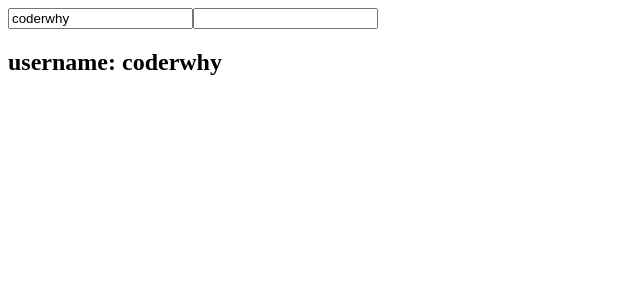
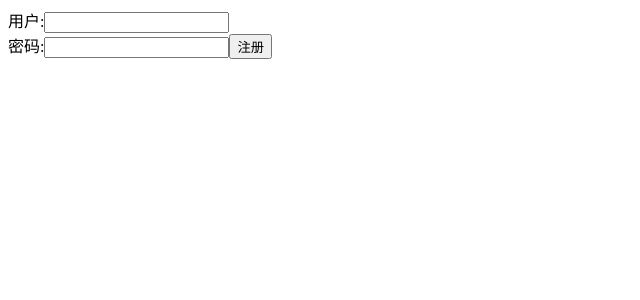
Before and after one commit to yzjgogo/vue3study, a React (Create React App) app in the folder react_scaffold/: page / in a window 1280 px wide. Shown: the top 300 px of the page, without its empty margins (0-640 px from the left). Built offline with nearby package versions, Linux system fonts and the light colour scheme.

Commit message:
提交一波代码

```diff
--- /dev/null
+++ b/react_scaffold/src/15_2_受控组件-form表单/App.jsx
@@ -0,0 +1,81 @@
+import React, { PureComponent } from 'react'
+
+export class App extends PureComponent {
+  constructor() {
+    super()
+
+    this.state = {
+      username: '',
+      password: ''
+    }
+  }
+
+  handleSubmitClick(event) {
+    // 1.阻止默认的行为
+    event.preventDefault()
+
+    // 2.获取到所有的表单数据, 对数据进行组件
+    console.log('获取所有的输入内容')
+    console.log(this.state.username)
+
+    // 3.以网络请求的方式, 将数据传递给服务器(ajax/fetch/axios)
+  }
+
+  handleInputChange(event) {
+    console.log('handleUsernameChange-event:', event)
+    //username时，event.target 输出 <input id="username" type="text" value="a" name="username">，password时，event.target 输出 <input id="password" type="password" value="f" name="password">
+    //event.target本身是一个javascript对象，而id,type,value,name等是这个对象的属性
+    //因此可以event.target.name=='username',event.target.type=='text',event.target.id=='username'
+    console.log('handleUsernameChange-trget:', event.target)
+    console.log('handleUsernameChange-name:', event.target.name)
+    console.log('handleUsernameChange-type:', event.target.type)
+    console.log('handleUsernameChange-id:', event.target.id)
+    // this.setState({ username: event.target.value })
+    // this.setState({ password: event.target.value })
+    //根据上面的注释，我们就可以动态的根据event.target.name设置state的属性,从而实现用户名和密码的onChange使用同一个回调函数
+    this.setState({
+      [event.target.name]: event.target.value
+    })
+  }
+
+  render() {
+    const { username, password } = this.state
+
+    //onSubmit:form提交的函数回调
+    //htmlFor="username" 什么意思？我去掉也可以呢
+    //type='submit',type为submit的按钮会触发表单的提交事件onSubmit?
+    //这里的input是受控组件，因为使用了value和onChange,使用了value就必须使用onChange，否则会报错
+    return (
+      <div>
+        <form onSubmit={(e) => this.handleSubmitClick(e)}>
+          {/* 1.用户名和密码 */}
+          <label htmlFor="username">
+            用户:
+            <input
+              id="username"
+              type="text"
+              name="username"
+              value={username}
+              onChange={(e) => this.handleInputChange(e)}
+            />
+          </label>
+          <br />
+          <label htmlFor="password">
+            密码:
+            <input
+              id="password"
+              type="password"
+              name="password"
+              value={password}
+              onChange={(e) => this.handleInputChange(e)}
+            />
+          </label>
+
+          <button type="submit">注册</button>
+        </form>
+      </div>
+    )
+  }
+}
+
+export default App
--- a/react_scaffold/src/index.js
+++ b/react_scaffold/src/index.js
@@ -17,7 +17,8 @@ import ReactDOM from "react-dom/client"
 // import App from "./13_数据不可变的力量-PureComponent使用时的注意事项/App"
 // import App from "./14_1_ref获取dom和类组件/App"
 // import App from "./14_2_ref获取函数组件里的dom获组件/App"
-import App from "./15_受控和非受控组件/App"
+// import App from "./15_1_受控和非受控组件/App"
+import App from "./15_2_受控组件-form表单/App"
 
 // 编写React代码, 并且通过React渲染出来对应的内容
 const root = ReactDOM.createRoot(document.querySelector("#root"))
```
Also changed, not shown: react_scaffold/src/15_1_受控和非受控组件/App.jsx (renamed from react_scaffold/src/15_受控和非受控组件/App.jsx).
